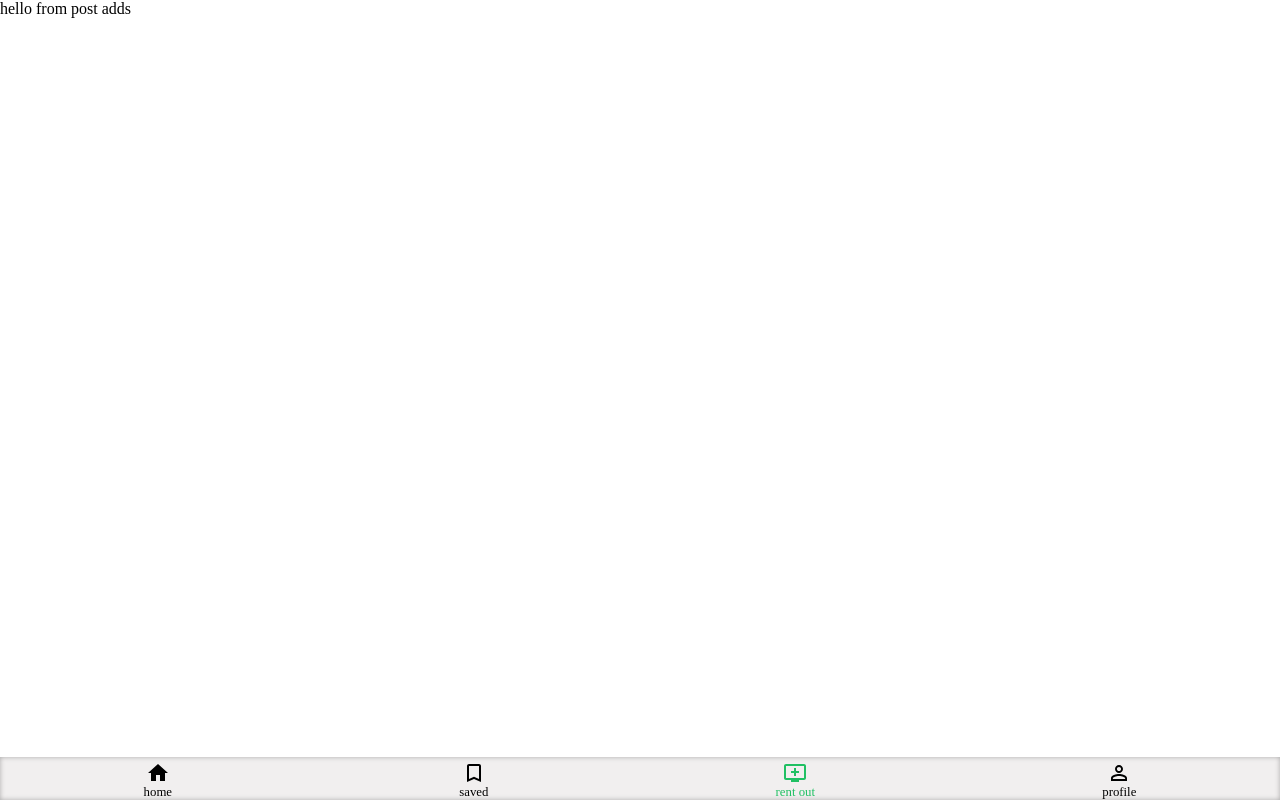
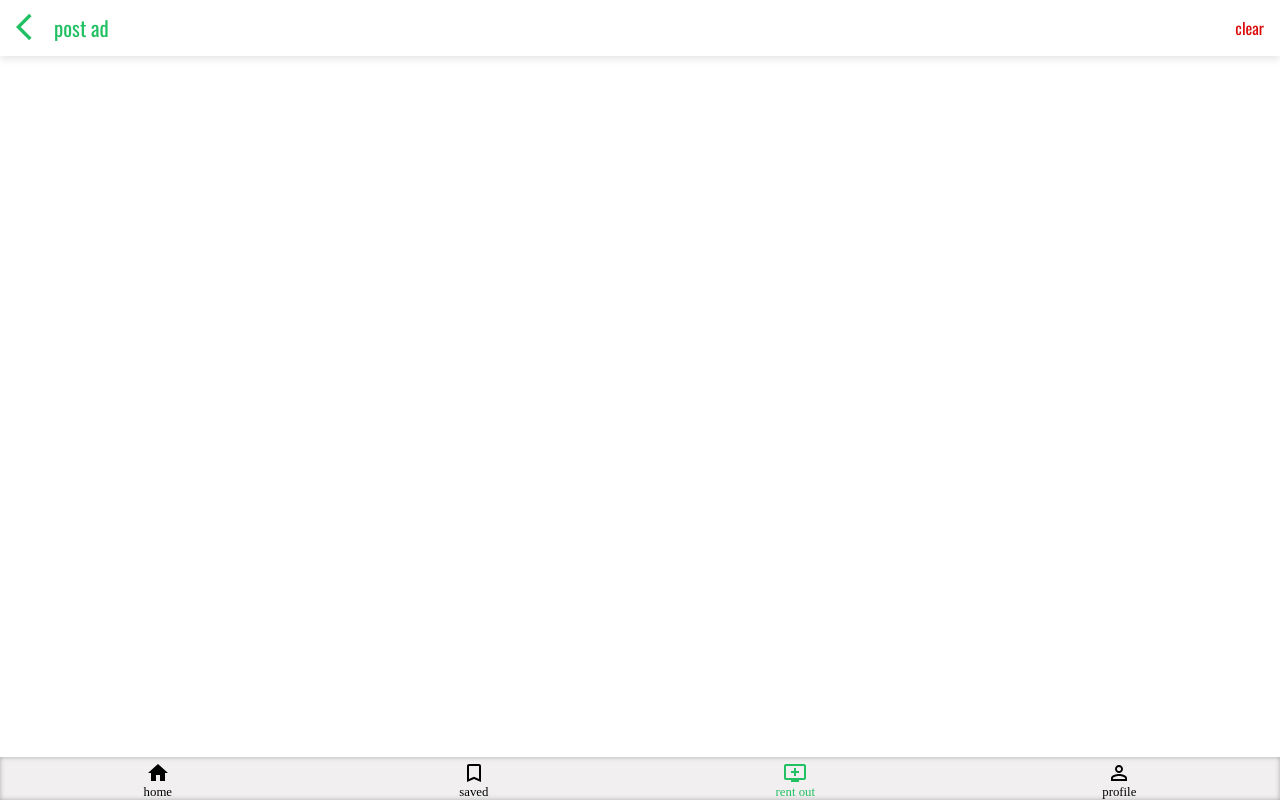
Before and after one commit to chukwudinweze/qurent, a React (Create React App) app: page /post-ads in a window 1280 px wide. Built offline with nearby package versions, Linux system fonts and the light colour scheme; a web font is replaced by a local one.

Commit message:
added post ad form feature

```diff
--- a/package.json
+++ b/package.json
@@ -12,6 +12,7 @@
     "normalize.css": "^8.0.1",
     "react": "^17.0.2",
     "react-dom": "^17.0.2",
+    "react-hook-form": "^7.3.6",
     "react-redux": "^7.2.4",
     "react-router-dom": "^5.2.0",
     "react-scripts": "4.0.3",
--- a/src/Pages/PostAdd.js
+++ b/src/Pages/PostAdd.js
@@ -1,7 +1,14 @@
 import React from "react";
+import PageHeader from "../components/PageHeader";
+import PostProperty from "../components/PostProperty";
 
 const PostAdd = () => {
-  return <section ClassName="post__add">hello from post adds</section>;
+  return (
+    <section ClassName="post__add">
+      <PageHeader titleLeft="post ad" titleRight="clear" />
+      <PostProperty />
+    </section>
+  );
 };
 
 export default PostAdd;
--- a/src/Styles/featuredRoom.css
+++ b/src/Styles/featuredRoom.css
@@ -3,7 +3,7 @@
   flex-direction: column;
   justify-content: center;
   align-items: center;
-  /* padding-top: 1.25rem; */
+  padding-top: 1.25rem;
   padding-bottom: 2.5rem;
   background: var(--gray);
 }
--- /dev/null
+++ b/src/Styles/pageHeader.css
@@ -0,0 +1,32 @@
+.page__header {
+  width: 100%;
+  padding: 0.625rem;
+  position: fixed;
+  top: 0;
+  left: 0;
+  display: flex;
+  justify-content: space-between;
+  align-items: center;
+  box-shadow: rgba(99, 99, 99, 0.2) 0px 2px 8px 0px;
+  font-family: var(--heading);
+}
+.title__left {
+  display: flex;
+  justify-content: space-between;
+  align-items: center;
+}
+.arrow__back__icon {
+  padding: 0, 4.5rem;
+  background: var(--white);
+  outline-color: var(--white);
+}
+
+.title__left > p {
+  font-size: 1.3rem;
+  color: var(--brand__color);
+}
+.title__right > button {
+  color: var(--red__brand);
+  background: var(--white);
+  outline-color: var(--white);
+}
--- /dev/null
+++ b/src/components/FeaturedRoom.js
@@ -0,0 +1,32 @@
+import BookmarkBorderIcon from "@material-ui/icons/BookmarkBorder";
+import React from "react";
+import { Link } from "react-router-dom";
+import "../Styles/room.css";
+
+const FeaturedRoom = ({ room }) => {
+  let { title, price, pictures } = room;
+  // format title and price
+  title = title.substring(0, 20);
+  price = price.toLocaleString();
+
+  const [main, ...minor] = pictures;
+  return (
+    <Link to="/room-details" className="room__wrapper">
+      <div className="image__container">
+        <img src={pictures && main} alt={title} />
+        <p className="no__of__pictures">{pictures.length}</p>
+      </div>
+      <article className="room__details">
+        <p className="title">{title}...</p>
+        <div className="price__fav__container">
+          <p className="price">&#8358; {price && price}</p>
+          <BookmarkBorderIcon
+            style={{ color: "#20c063", marginRight: "0.3125rem" }}
+          />
+        </div>
+      </article>
+    </Link>
+  );
+};
+
+export default FeaturedRoom;
--- a/src/components/FeaturedRooms.js
+++ b/src/components/FeaturedRooms.js
@@ -1,6 +1,6 @@
 import React, { useState } from "react";
 import Loading from "./Loading";
-import Room from "./Room";
+import FeaturedRoom from "./FeaturedRoom";
 import Data from "./Data";
 import "../Styles/featuredRoom.css";
 
@@ -15,7 +15,7 @@ const FeaturedRooms = () => {
       <h3>featured ads</h3>
       <article className="room__list">
         {featuredRooms.map((room) => {
-          return <Room key={room.id} room={room} />;
+          return <FeaturedRoom key={room.id} room={room} />;
         })}
       </article>
     </section>
--- /dev/null
+++ b/src/components/PageHeader.js
@@ -0,0 +1,25 @@
+import React from "react";
+import ArrowBackIosIcon from "@material-ui/icons/ArrowBackIos";
+import "../Styles/pageHeader.css";
+
+const PageHeader = ({ titleLeft, titleRight }) => {
+  return (
+    <header className="page__header">
+      {titleLeft && (
+        <article className="title__left">
+          <button className="arrow__back__icon">
+            <ArrowBackIosIcon style={{ fontSize: "2rem", color: "#20c063" }} />
+          </button>
+          <p>{titleLeft}</p>
+        </article>
+      )}
+      {titleRight && (
+        <article className="title__right">
+          <button type="button">{titleRight}</button>
+        </article>
+      )}
+    </header>
+  );
+};
+
+export default PageHeader;
--- /dev/null
+++ b/src/components/PostProperty.js
@@ -0,0 +1,26 @@
+import React, { useState } from "react";
+import { useForm } from "react-hook-form";
+import { useDispatch } from "react-redux";
+
+const PostProperty = () => {
+  const [property, setProperty] = useState({});
+  const {
+    register,
+    handleSubmit,
+    watch,
+    formState: { errors },
+  } = useForm();
+  const dispatch = useDispatch();
+
+  const onSubmit = () => {
+    dispatch(property);
+    setProperty({});
+  };
+  return (
+    <section className="post__property">
+      <form onSubmit={handleSubmit(onSubmit)}></form>
+    </section>
+  );
+};
+
+export default PostProperty;
--- a/src/components/Room.js
+++ b/src/components/Room.js
@@ -1,31 +1,18 @@
-import BookmarkBorderIcon from "@material-ui/icons/BookmarkBorder";
 import React from "react";
-import { Link } from "react-router-dom";
-import "../Styles/room.css";
 
 const Room = ({ room }) => {
   let { title, price, pictures } = room;
-  // format title and price
-  title = title.substring(0, 20);
-  price = price.toLocaleString();
-
-  const [main, ...minor] = pictures;
   return (
-    <Link to="/room-details" className="room__wrapper">
-      <div className="image__container">
-        <img src={pictures && main} alt={title} />
-        <p className="no__of__pictures">{pictures.length}</p>
+    <div className="room__envelop">
+      <div className="room__highlight">
+        <div className="room__img__container"></div>
+        <div className="room__highlight__detail"></div>
       </div>
-      <article className="room__details">
-        <p className="title">{title}...</p>
-        <div className="price__fav__container">
-          <p className="price">&#8358; {price && price}</p>
-          <BookmarkBorderIcon
-            style={{ color: "#20c063", marginRight: "0.3125rem" }}
-          />
-        </div>
-      </article>
-    </Link>
+      <div className="room__contact__detail">
+        <div className="agent__img"></div>
+        <div className="agent__contact"></div>
+      </div>
+    </div>
   );
 };
 
```
Also changed, not shown: 1 other file (tests, documents, lock files or other folders).
